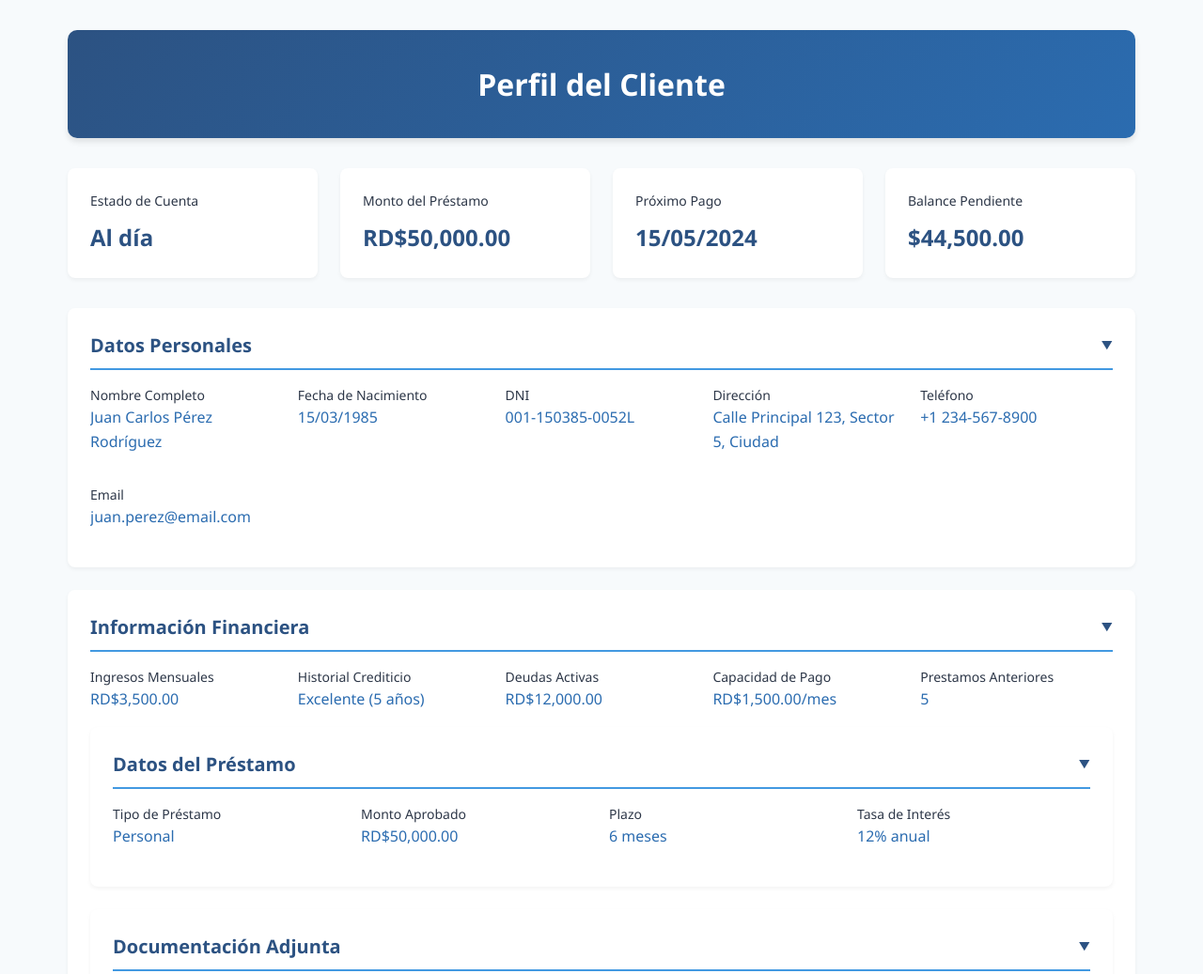
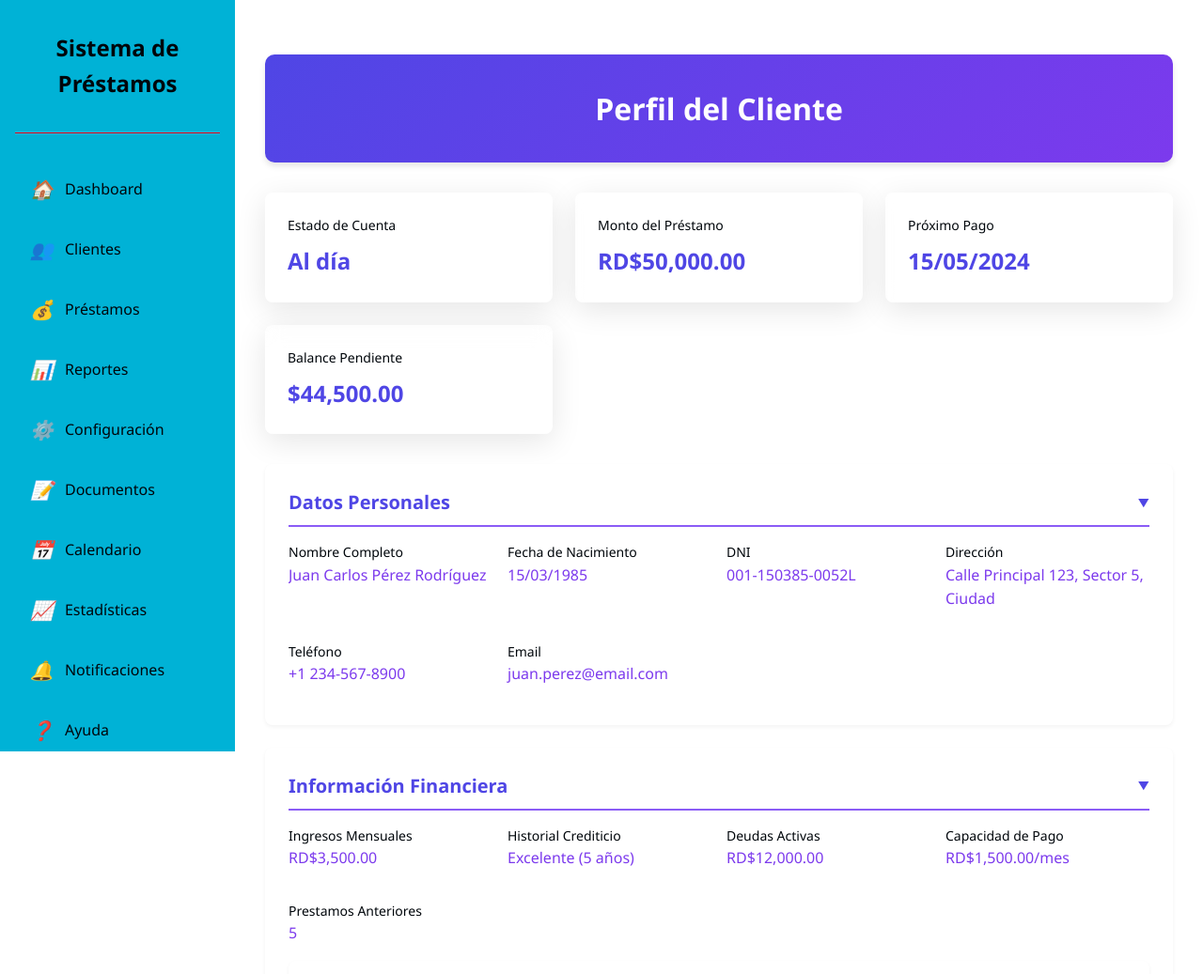
Before and after one commit to CodeAriCos28/Sistema_de_Prestamos, a plain HTML site: page Perfil-3.html in a window 1280 px wide. Shown: the top 1037 px of the page at 94% size. Drawn offline with Linux system fonts and the light colour scheme.

Commit message:
este tiene la barra o el panel

```diff
--- a/Perfil-3.html
+++ b/Perfil-3.html
@@ -5,16 +5,20 @@
     <meta name="viewport" content="width=device-width, initial-scale=1.0">
     <title>Sistema de Préstamos - Perfil del Cliente</title>
     <style>
-        :root {
-            --primary: #2c5282;
-            --secondary: #2b6cb0;
-            --accent: #4299e1;
-            --background: #f7fafc;
+       :root {
+            --primary: #4f46e5;
+            --secondary: #7c3aed;
+            --accent: #8b5cf6;
+            --background: #f8fafc;
             --surface: #ffffff;
-            --text: #2d3748;
-            --success: #48bb78;
-            --warning: #ed8936;
-            --danger: #f56565;
+            --text:rgb(0, 6, 11);
+            --success: #10b981;
+            --warning: #f59e0b;
+            --danger: #ef4444;
+            --sidebar-width: 250px;
+            --sidebar-bg:rgb(0, 178, 214);
+            --sidebar-hover:rgb(246, 228, 142)
+            --sidebar-text: #ffffff;
         }
 
         * {
@@ -25,15 +29,124 @@
         }
 
         body {
-            background-color: var(--background);
+            background: linear-gradient(135deg,rgb(56, 91, 197) 0%,rgb(9, 53, 250) 100%);
+            background-attachment: fixed;
             color: var(--text);
             line-height: 1.6;
+            min-height: 100vh;
+
+
+            background:
+            linear-gradient(
+            135deg,
+                var(--bg-gradient-1) 0%,
+                var(--bg-gradient-2) 50%,
+                var(--bg-gradient-3) 100%
+            );
+            background-attachment: fixed;
+            position: relative;
+            min-height: 100vh;
         }
 
+        /* Estilos para la barra lateral */
+        .sidebar {
+            position: fixed;
+            left: 0;
+            top: 0;
+            width: var(--sidebar-width);
+            height: 100vh;
+            background: var(--sidebar-bg);
+            color: var(--sidebar-text);
+            padding: 2rem 1rem;
+            overflow-y: auto;
+        }
+
+        .sidebar-logo {
+            text-align: center;
+            padding-bottom: 2rem;
+            border-bottom: 1px solid rgb(248, 7, 27);
+            margin-bottom: 2rem;
+        }
+
+        .sidebar-menu {
+            list-style: none;
+        }
+
+        .sidebar-menu li {
+            margin-bottom: 0.5rem;
+        }
+
+        .sidebar-menu a {
+            display: flex;
+            align-items: center;
+            padding: 0.75rem 1rem;
+            color: var(--sidebar-text);
+            text-decoration: none;
+            border-radius: 6px;
+            transition: all 0.3s ease;
+        }
+
+        .sidebar-menu a:hover {
+            background: var(--sidebar-hover);
+        }
+
+        .sidebar-menu i {
+            margin-right: 0.75rem;
+            font-size: 1.25rem;
+        }
+
+        /* Modificar el contenedor principal para acomodar la barra lateral */
         .container {
-            max-width: 1200px;
-            margin: 0 auto;
+            margin-left: var(--sidebar-width);
+            max-width: calc(1200px + var(--sidebar-width));
             padding: 2rem;
+        }
+
+        /* Actualizar estilos de las tarjetas para que combinen con el nuevo fondo */
+        .dashboard-card {
+            background: rgb(146, 134, 142);
+            background: var(--card-bg);
+            backdrop-filter: blur(10px);
+            border: 1px solid var(--card-border);
+            box-shadow: 0 8px 32px rgb(130, 115, 115);
+            transition: all 0.3s ease;
+        }
+
+        .section {
+            background: rgba(209, 151, 151, 0.9);
+            backdrop-filter: blur(10px);
+            border: 1px solid rgba(255, 255, 255, 0.5);
+        }
+
+        /* Resto de tus estilos originales... */
+
+        @media (max-width: 768px) {
+            .sidebar {
+                transform: translateX(-100%);
+                transition: transform 0.3s ease;
+            }
+
+            .sidebar.active {
+                transform: translateX(0);
+            }
+
+            .container {
+                margin-left: 0;
+                padding: 1rem;
+            }
+        }
+
+        body {
+            background:
+            linear-gradient(
+                135deg,
+                var(--bg-gradient-1) 0%,
+                var(--bg-gradient-2) 50%,
+                var(--bg-gradient-3) 100%
+            );
+            background-attachment: fixed;
+            position: relative;
+            min-height: 100vh;
         }
 
         .header {
@@ -59,15 +172,19 @@
         }
 
         .dashboard-card {
-            background: var(--surface);
             padding: 1.5rem;
             border-radius: 8px;
-            box-shadow: 0 2px 4px rgba(0, 0, 0, 0.05);
-            transition: transform 0.2s ease;
+            background: var(--card-bg);
+            backdrop-filter: blur(10px);
+            border: 1px solid var(--card-border);
+            box-shadow: 0 8px 32px rgba(0, 0, 0, 0.1);
+            transition: all 0.3s ease;
         }
 
         .dashboard-card:hover {
-            transform: translateY(-2px);
+            transform: translateY(0px)
+            box-shadow: 0 12px 40px rgba(0, 0, 0, 0.9);
+            border: 10px;
         }
 
         .card-title {
@@ -170,7 +287,7 @@
         .amortization-table td {
             padding: 0.75rem;
             text-align: right;
-            border-bottom: 1px solid #e2e8f0;
+            border-bottom: 1px solidrgb(110, 148, 196);
         }
 
         .amortization-table th {
@@ -192,6 +309,20 @@
             color: var(--success);
         }
 
+             /* Botón para mostrar/ocultar sidebar en móvil */
+        sidebar-toggle {
+            position: fixed;
+            top: 1rem;
+            left: 1rem;
+            z-index: 1000;
+            background: var(--primary);
+            color: white;
+            border: none;
+            padding: 0.5rem;
+            border-radius: 4px;
+            cursor: pointer;
+        }
+
         @media (max-width: 768px) {
             .container {
                 padding: 1rem;
@@ -209,10 +340,34 @@
                 display: block;
                 overflow-x: auto;
             }
+
         }
     </style>
 </head>
 <body>
+<!-- Barra lateral -->
+    <div class="sidebar">
+        <div class="sidebar-logo">
+            <h2>Sistema de Préstamos</h2>
+        </div>
+        <ul class="sidebar-menu">
+            <li><a href="#"><i>🏠</i> Dashboard</a></li>
+            <li><a href="#"><i>👥</i> Clientes</a></li>
+            <li><a href="#"><i>💰</i> Préstamos</a></li>
+            <li><a href="#"><i>📊</i> Reportes</a></li>
+            <li><a href="#"><i>⚙️</i> Configuración</a></li>
+            <li><a href="#"><i>📝</i> Documentos</a></li>
+            <li><a href="#"><i>📅</i> Calendario</a></li>
+            <li><a href="#"><i>📈</i> Estadísticas</a></li>
+            <li><a href="#"><i>🔔</i> Notificaciones</a></li>
+            <li><a href="#"><i>❓</i> Ayuda</a></li>
+        </ul>
+    </div>
+
+    <!-- Botón para móvil -->
+    <button class="sidebar-toggle" id="sidebarToggle">☰</button>
+
+    <!-- Tu contenido original... -->
     <div class="container">
         <!-- Header -->
         <div class="header">
```
